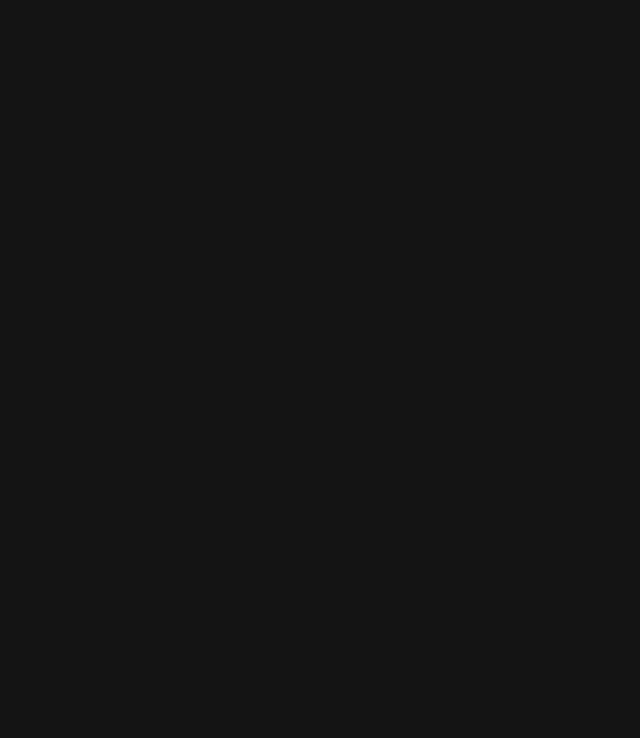
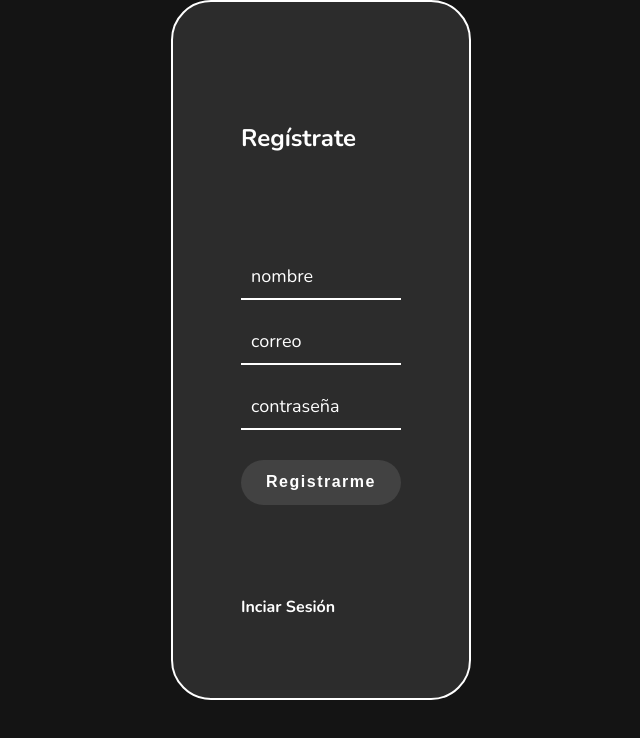
Before and after one commit to andresmauricio/video-app-react, a React app: page /registro in a window 1280 px wide. Shown: the top 738 px of the page, without its empty margins (319-959 px from the left). Built offline with nearby package versions, Linux system fonts and the light colour scheme.

Commit message:
Container de register

```diff
--- /dev/null
+++ b/src/container/Register.jsx
@@ -0,0 +1,25 @@
+import React from 'react';
+import '../assets/styles/Account.scss';
+
+const Register = () => (
+  <section className="login">
+    <section className="login__container">
+      <h2>Regístrate</h2>
+      <form className="login__container--form">
+        <input className="account--input" type="text" placeholder="nombre" />
+        <input className="account--input" type="text" placeholder="correo" />
+        <input
+          className="account--input"
+          type="password"
+          placeholder="contraseña"
+        />
+        <button className="button">Registrarme</button>
+      </form>
+      <a className="login__container--register" href="inicio-sesion.html">
+        Inciar Sesión
+      </a>
+    </section>
+  </section>
+);
+
+export default Register;
--- a/src/routes/App.js
+++ b/src/routes/App.js
@@ -1,12 +1,16 @@
 import React from 'react';
-import { BrowserRouter, Route } from 'react-router-dom';
+import { BrowserRouter, Route, Switch } from 'react-router-dom';
 import Home from '../container/Home';
 import Login from '../container/Login';
+import Register from '../container/Register';
 
 const App = () => (
   <BrowserRouter>
-    <Route exact path="/" component={Home} />
-    <Route exact path="/login" component={Login} />
+    <Switch>
+      <Route exact path="/" component={Home} />
+      <Route exact path="/login" component={Login} />
+      <Route exact path="/registro" component={Register} />
+    </Switch>
   </BrowserRouter>
 );
 
```
